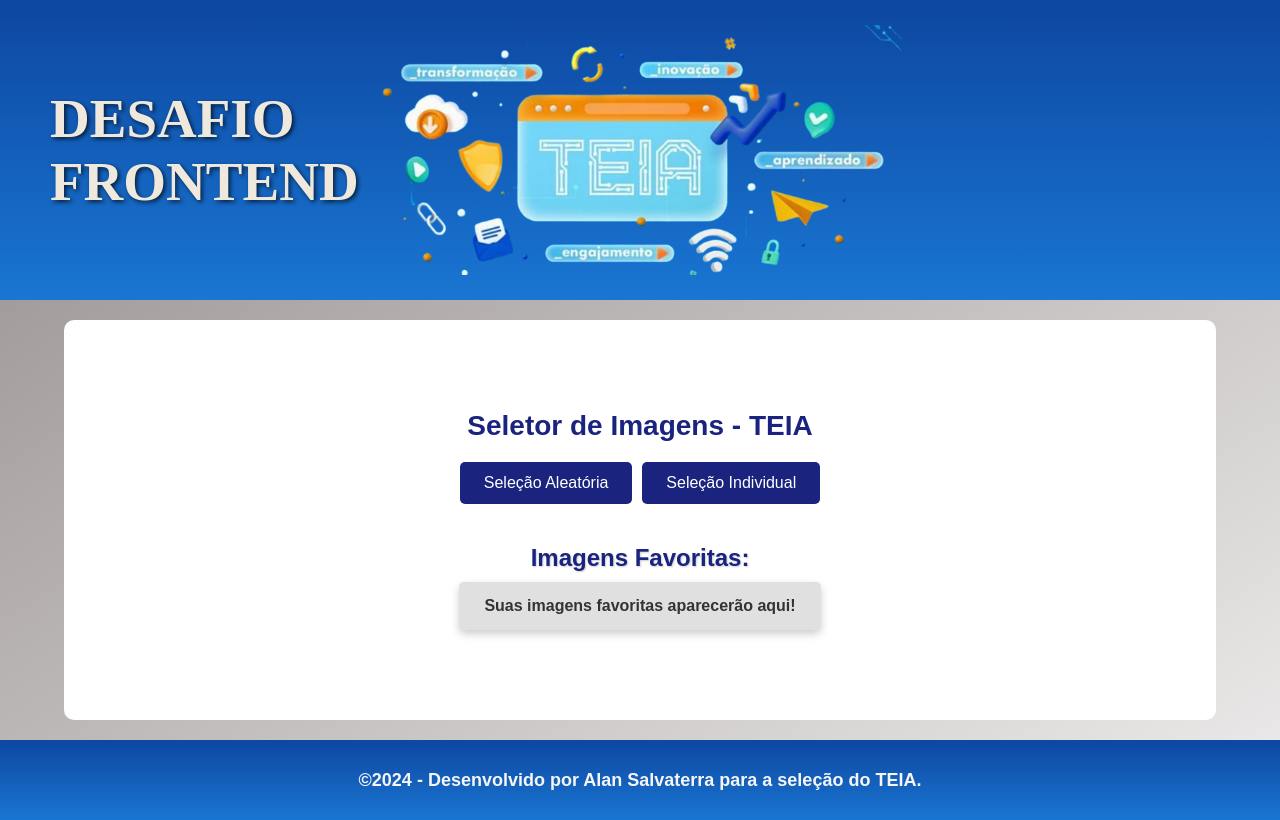
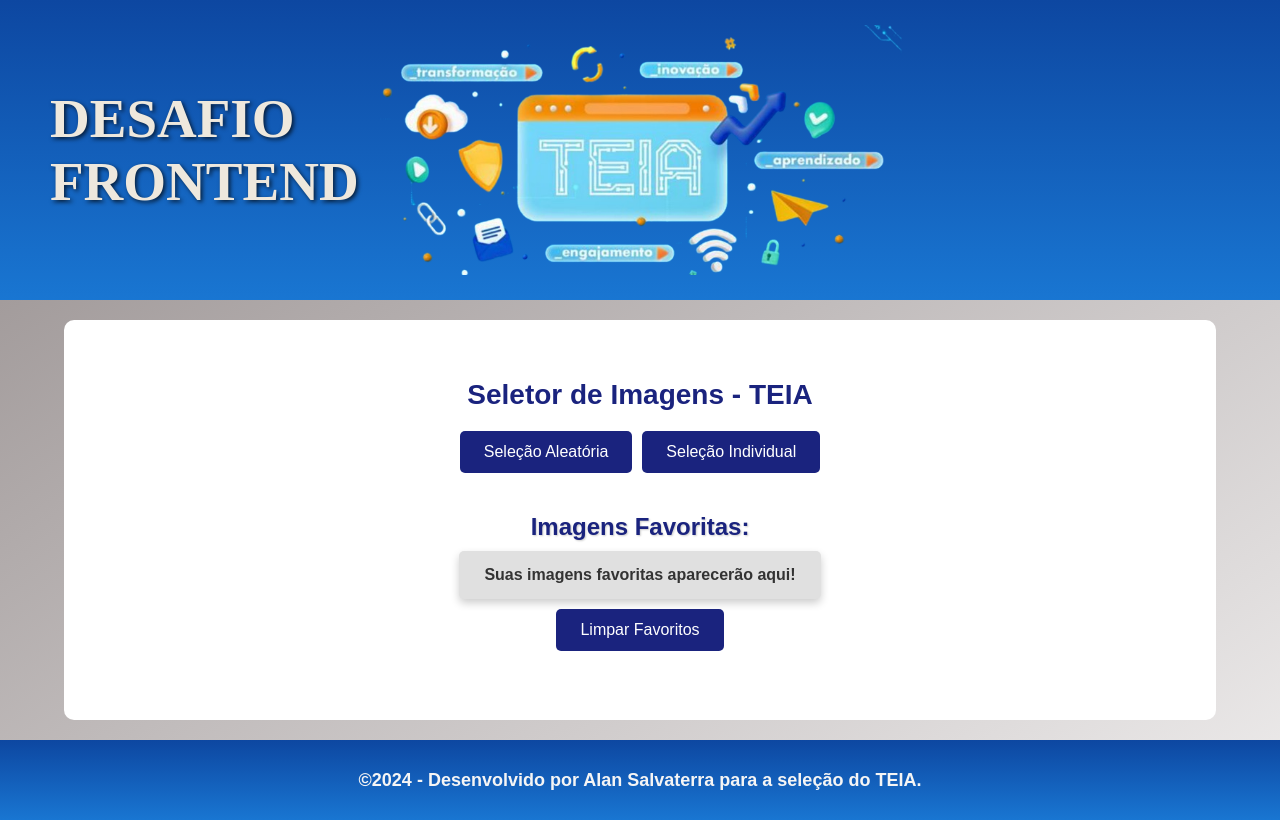
Before and after one commit to alansalvaterra/desafio-teia-frontend, an Angular app: page /home in a window 1280 px wide. Built offline with nearby package versions, Linux system fonts and the light colour scheme; a web font is replaced by a local one.

Commit message:
Botão para limpar favoritos e favicon cor da CEF

```diff
--- a/src/app/components/home/home.component.css
+++ b/src/app/components/home/home.component.css
@@ -136,3 +136,7 @@ h2.favorite-heading {
   font-weight: bold;
   color: #333;
 }
+
+.clear-favorites-button {
+  margin: 10px;
+}
--- a/src/app/components/home/home.component.html
+++ b/src/app/components/home/home.component.html
@@ -32,8 +32,11 @@
   <div class="disclaimer">
     <p class="disclaimer-text">Suas imagens favoritas aparecerão aqui!</p>
   </div>
+</ng-template>
 
-</ng-template>
+<div class="clear-favorites-button">
+  <button class="btn" (click)="clearFavorites()">Limpar Favoritos</button>
+</div>
 
   <!-- Adição dos botões de paginação -->
   <div class="pagination">
--- a/src/app/components/home/home.component.ts
+++ b/src/app/components/home/home.component.ts
@@ -78,4 +78,8 @@ export class HomeComponent implements OnInit {
   downloadImage(image: ImageData) {
     window.open(image.url, '_blank');
   }
+
+  clearFavorites() {
+    this.favoritedImages = [];
+  }
 }
--- a/src/app/components/standard-selection/standard-selection.component.css
+++ b/src/app/components/standard-selection/standard-selection.component.css
@@ -81,4 +81,5 @@ h3 {
   font-weight: bold;
   text-decoration: underline;
   margin: 20px;
+  text-align: center;
 }
--- a/src/app/components/standard-selection/standard-selection.component.html
+++ b/src/app/components/standard-selection/standard-selection.component.html
@@ -1,6 +1,6 @@
 <div class="container">
   <h2>Seleção Padrão de Imagens</h2>
-  <h3>EM DESENVOLVIMENTO!</h3>
+  <h3>EM DESENVOLVIMENTO! <br> Funcionalidades de favoritar e de fazer download.</h3>
   <label for="imageId">Digite o ID da Imagem (de 1 a 5000):</label>
   <input type="number" id="imageId" name="imageId" [(ngModel)]="imageId" required min="1" max="5000">
   <br>
--- a/src/app/services/favorite-service.service.ts
+++ b/src/app/services/favorite-service.service.ts
@@ -37,4 +37,8 @@ export class FavoriteService {
   getFavoritedImages(): ImageData[] {
     return this.favoritedImages;
   }
+
+  clearFavorites() {
+    this.favoritedImages = [];
+  }
 }
--- a/src/index.html
+++ b/src/index.html
@@ -5,7 +5,7 @@
   <title>Desafio Frontend - Teia</title>
   <base href="/">
   <meta name="viewport" content="width=device-width, initial-scale=1">
-  <link rel="icon" type="image/png" href="assets/teia-favicon.png">
+  <link rel="icon" type="image/png" href="assets/teia-favicon2.png">
   <link rel="stylesheet" href="https://cdnjs.cloudflare.com/ajax/libs/font-awesome/5.15.4/css/all.min.css">
   <link rel="preconnect" href="https://fonts.googleapis.com">
   <link rel="preconnect" href="https://fonts.gstatic.com" crossorigin>
```
Also changed, not shown: src/assets/teia-favicon2.png (added), 1 other file (tests, documents, lock files or other folders).
